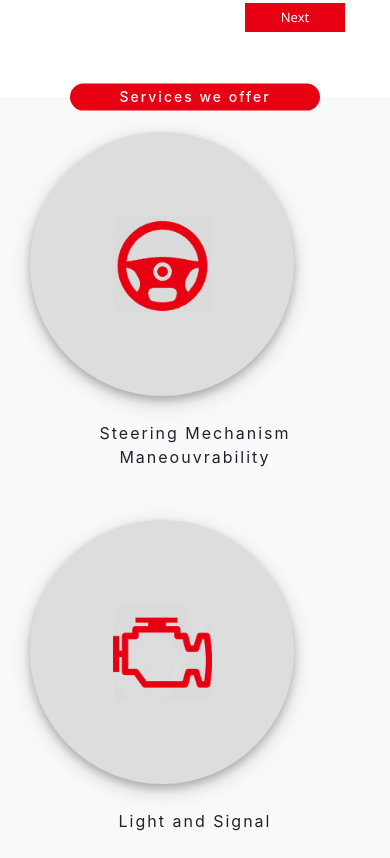
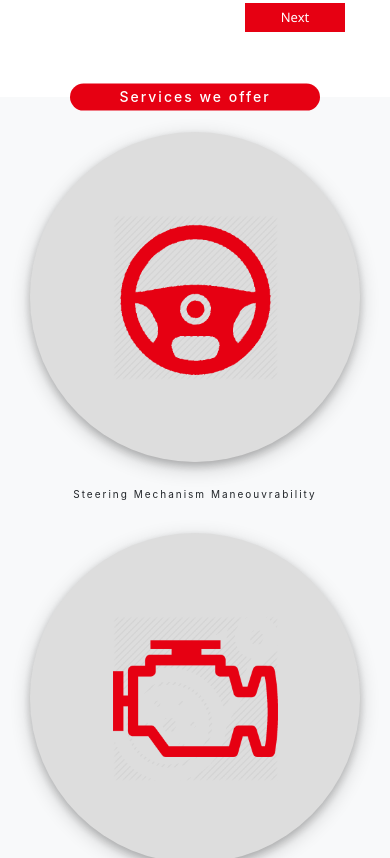
Before and after one commit to rigoeffector/haojue_demo, a website with bundled scripts: page index.html in a window 390 px wide. Shown: the part 1932-2790 px from the top of the page. Built offline with nearby package versions, Linux system fonts and the light colour scheme.

Commit message:
refinment

```diff
--- a/css/scrolling-nav.css
+++ b/css/scrolling-nav.css
@@ -173,10 +173,10 @@ font-weight: bold;
 
 /* service section */
 .panel{
-  text-align: center;
+  /* text-align: center; */
   width: 100%;
   height: auto;
-  position: relative;
+  /* position: relative; */
   margin-bottom: 10px;
 
 
@@ -210,11 +210,15 @@ font-weight: bold;
 }
 .service_item_description{
   width: 100%;
-  text-align: center;
+  /* text-align: center; */
+  font-size: 10px;
 }
 .service_item_description p{
 
   padding: 15px;
+}
+.service_item{
+  width: 50%;
 }
 
 .service_item{
@@ -400,6 +404,7 @@ padding: 5px;
 /* service section */
 .panel{
   text-align: center;
+  margin-bottom: 15px;
 
 
 
@@ -407,7 +412,7 @@ padding: 5px;
 .service_item{
   background-color: #ddd;
   height: 50%;
-  width: 80%;
+  width: 100%;
   padding: 25%;
   cursor: pointer;
   border-radius: 50%;
@@ -433,13 +438,14 @@ width: 250px;
   max-height: 100%;
 }
 .service_item_description{
-  width: auto;
+  /* width: auto;
   padding: 10px;
-  text-align: center;
+  text-align: center; */
+  margin: 1em 0;
 }
 .service_item_description p{
 
-  padding: 15px;
+  /* padding: 15px; */
 }
 .contact h2{
   background-color: #e60012;
--- a/index.html
+++ b/index.html
@@ -8,7 +8,7 @@
     <meta name="description" content="">
     <meta name="author" content="">
 
-    <title>haojue.rw</title>
+    <title>www.haojue.rw</title>
     <link rel="shortcut icon" type="image/png" href="./images/backgrounds/logo.PNG"/>
     <link rel="stylesheet" type="text/css" href="./slick/slick.css">
     <link rel="stylesheet" type="text/css" href="./slick/slick-theme.css">
```
